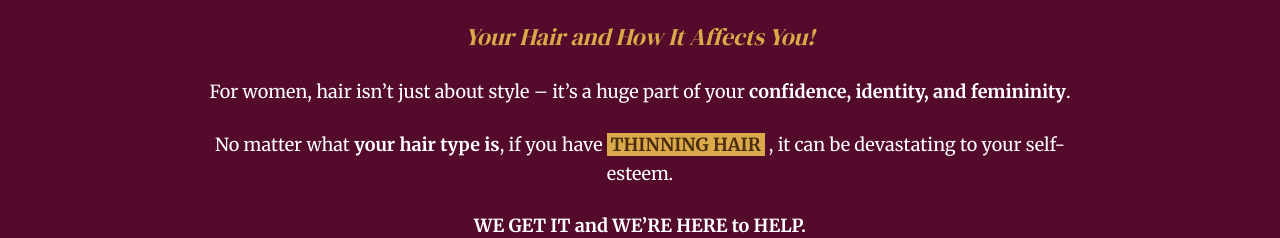
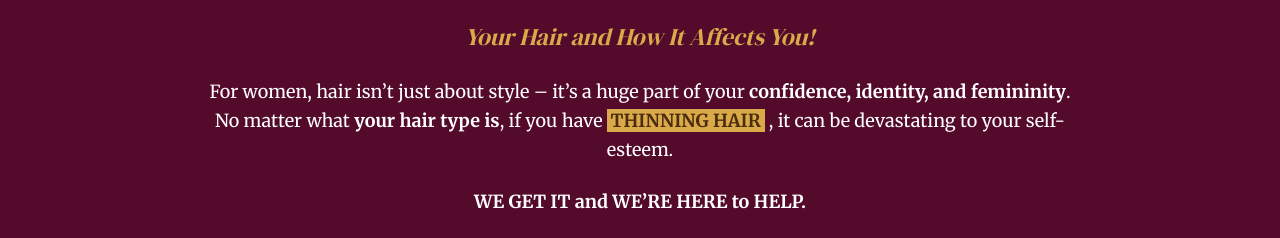
Before and after one commit to BidyutTLS/NnM-NLP11_New_page, a Next.js app: page / in a window 1280 px wide. Shown: the part 920-1158 px from the top of the page. Built offline with nearby package versions, Linux system fonts and the light colour scheme.

Commit message:
Update EmotionalIntroSection.js

```diff
--- a/components/EmotionalIntroSection.js
+++ b/components/EmotionalIntroSection.js
@@ -29,8 +29,7 @@ export default function EmotionalIntroSection() {
         {/* Body Paragraphs */}
         <p className="text-white font-merriweather text-lg leading-relaxed">
           For women, hair isn’t just about style – it’s a huge part of your <strong>confidence, identity, and femininity</strong>.
-        </p>
-        <p className="text-white font-merriweather text-lg leading-relaxed">
+          <br />
           No matter what <strong>your hair type is</strong>, if you have
           <span className="bg-gold text-[#4b2d0d] font-bold px-1 mx-1">THINNING HAIR</span>,
           it can be devastating to your self-esteem.
```
